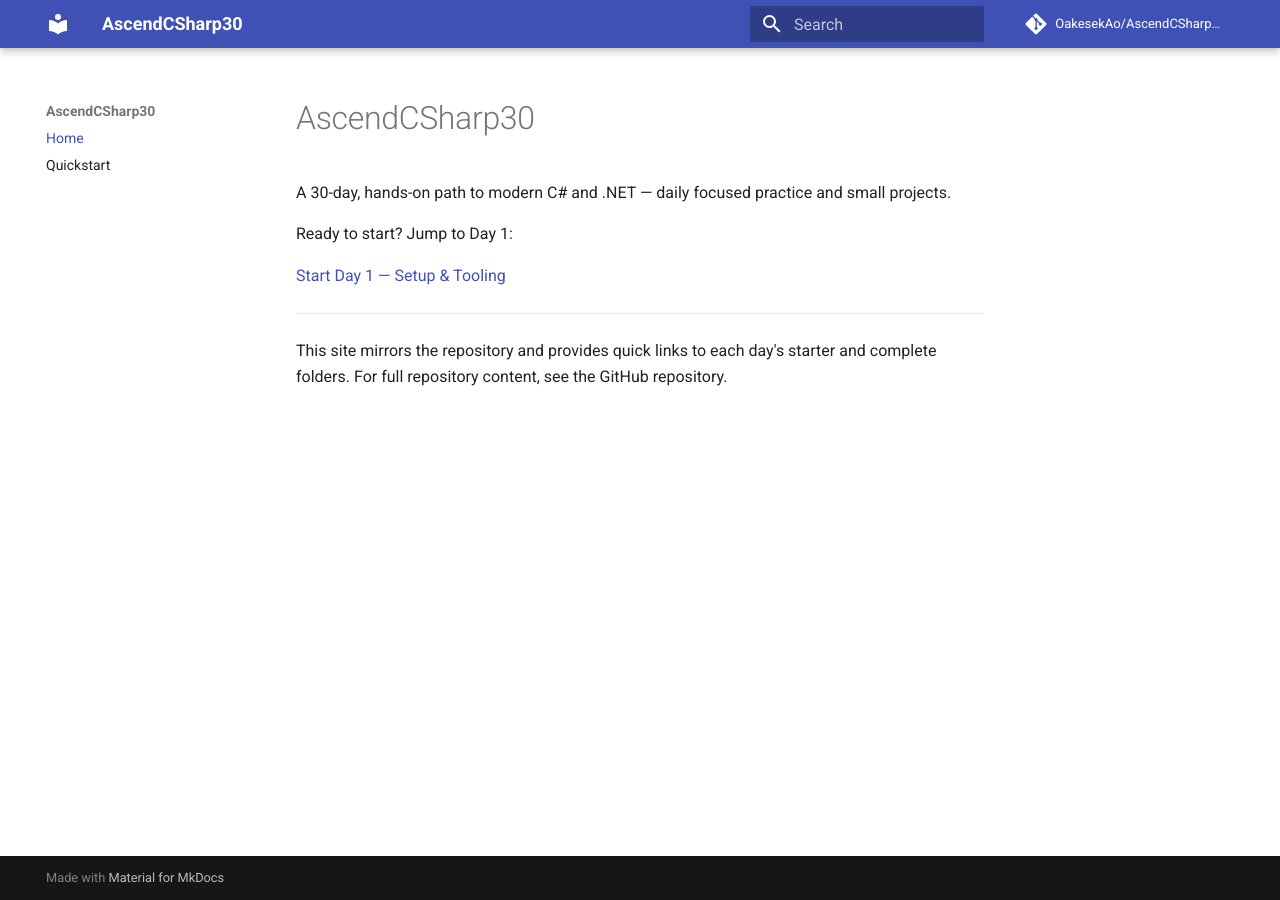
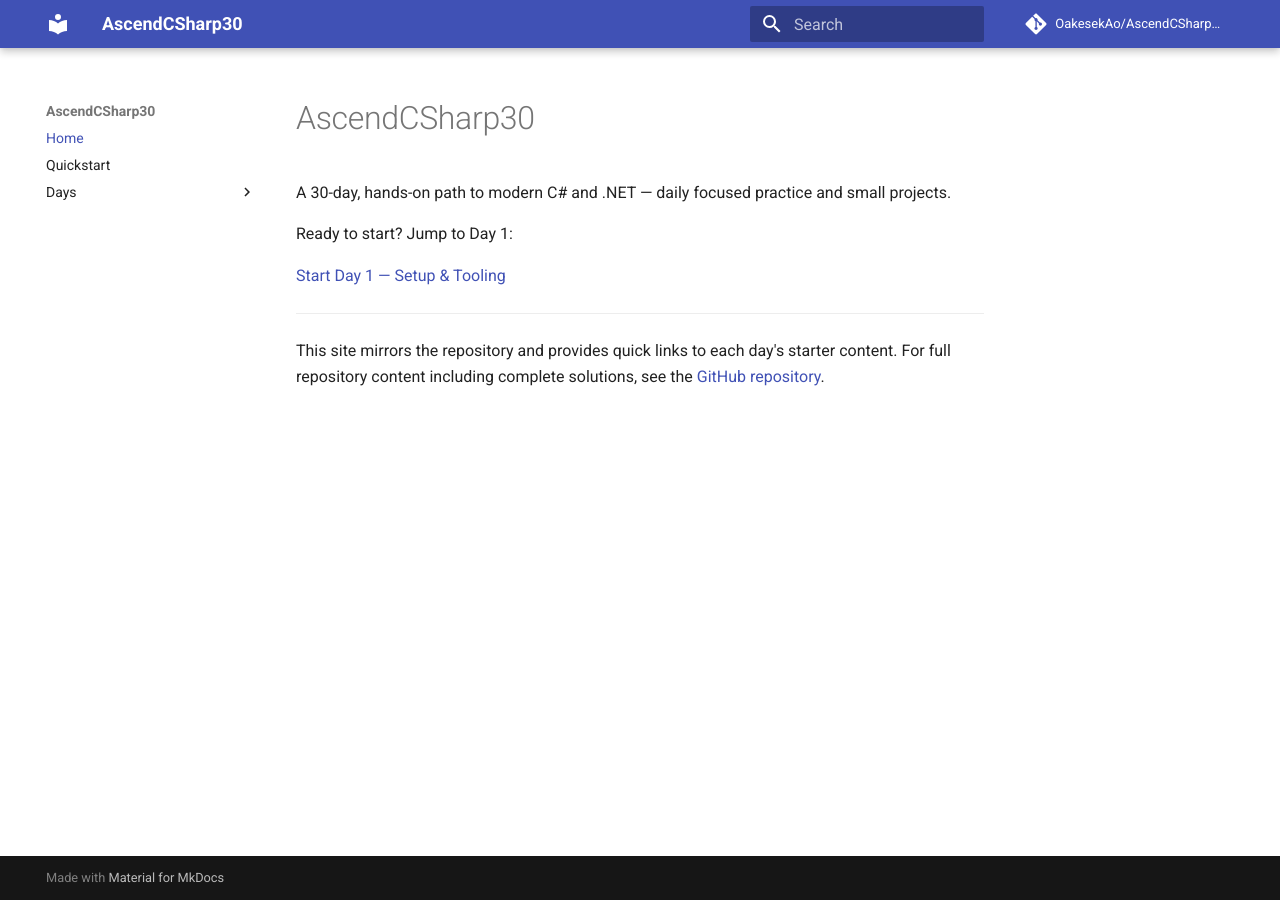
Before and after one commit to OakesekAo/AscendCSharp30, an MkDocs documentation site: the page built from docs/index.md, in a window 1280 px wide. Built offline with MkDocs 1.6.1 and Material for MkDocs 9.7.7, drawn with Linux system fonts in a browser that asks for light colours; comment, search, counter and statistics services are not loaded; part of the change alters nothing that is shown.

Commit message:
Add pre-build copy step and update nav to auto-index all days

```diff
--- a/docs/index.md
+++ b/docs/index.md
@@ -4,8 +4,8 @@ A 30-day, hands-on path to modern C# and .NET — daily focused practice and sma
 
 Ready to start? Jump to Day 1:
 
-[Start Day 1 — Setup & Tooling](https://github.com/OakesekAo/AscendCSharp30/tree/main/days/Day01-Setup-And-Tooling/Day01-Starter)
+[Start Day 1 — Setup & Tooling](days/Day01-Setup-And-Tooling.md)
 
 ---
 
-This site mirrors the repository and provides quick links to each day's starter and complete folders. For full repository content, see the GitHub repository.
+This site mirrors the repository and provides quick links to each day's starter content. For full repository content including complete solutions, see the [GitHub repository](https://github.com/OakesekAo/AscendCSharp30).
--- a/mkdocs.yml
+++ b/mkdocs.yml
@@ -6,6 +6,37 @@ theme:
 nav:
   - Home: index.md
   - Quickstart: quickstart.md
+  - Days:
+    - Day 01 — Setup & Tooling: days/Day01-Setup-And-Tooling.md
+    - Day 02 — Types & Variables: days/Day02-Types-And-Variables.md
+    - Day 03 — Control Flow: days/Day03-Control-Flow.md
+    - Day 04 — Collections: days/Day04-Collections.md
+    - Day 05 — Methods & Parameters: days/Day05-Methods-And-Parameters.md
+    - Day 06 — LINQ Fundamentals: days/Day06-LINQ-Fundamentals.md
+    - Day 07 — Mini Console Project: days/Day07-Mini-Console-Project.md
+    - Day 08 — Classes & Objects: days/Day08-Classes-And-Objects.md
+    - Day 09 — Interfaces & Abstraction: days/Day09-Interfaces-And-Abstraction.md
+    - Day 10 — Inheritance & Polymorphism: days/Day10-Inheritance-And-Polymorphism.md
+    - Day 11 — Error Handling: days/Day11-Error-Handling.md
+    - Day 12 — Async & Await: days/Day12-Async-And-Await.md
+    - Day 13 — IO & JSON: days/Day13-IO-And-JSON.md
+    - Day 14 — Service Simulation Project: days/Day14-Service-Simulation-Project.md
+    - Day 15 — Dependency Injection: days/Day15-Dependency-Injection.md
+    - Day 16 — Options Pattern & Config: days/Day16-Options-Pattern-And-Config.md
+    - Day 17 — Logging: days/Day17-Logging.md
+    - Day 18 — HttpClient: days/Day18-HttpClient.md
+    - Day 19 — Clean Architecture: days/Day19-Clean-Architecture.md
+    - Day 20 — Advanced LINQ: days/Day20-Advanced-LINQ.md
+    - Day 21 — Mini API Project: days/Day21-Mini-API-Project.md
+    - Day 22 — EF Core Basics: days/Day22-EF-Core-Basics.md
+    - Day 23 — EF Core Advanced: days/Day23-EF-Core-Advanced.md
+    - Day 24 — Unit Testing: days/Day24-Unit-Testing.md
+    - Day 25 — Blazor Components: days/Day25-Blazor-Components.md
+    - Day 26 — API Integration: days/Day26-API-Integration.md
+    - Day 27 — Authentication: days/Day27-Authentication.md
+    - Day 28 — Deployment: days/Day28-Deployment.md
+    - Day 29 — Refactoring & Performance: days/Day29-Refactoring-And-Performance.md
+    - Day 30 — Capstone: days/Day30-Capstone.md
 repo_name: OakesekAo/AscendCSharp30
 repo_url: https://github.com/OakesekAo/AscendCSharp30
 use_directory_urls: true
```
Also changed, not shown: 1 other file.
